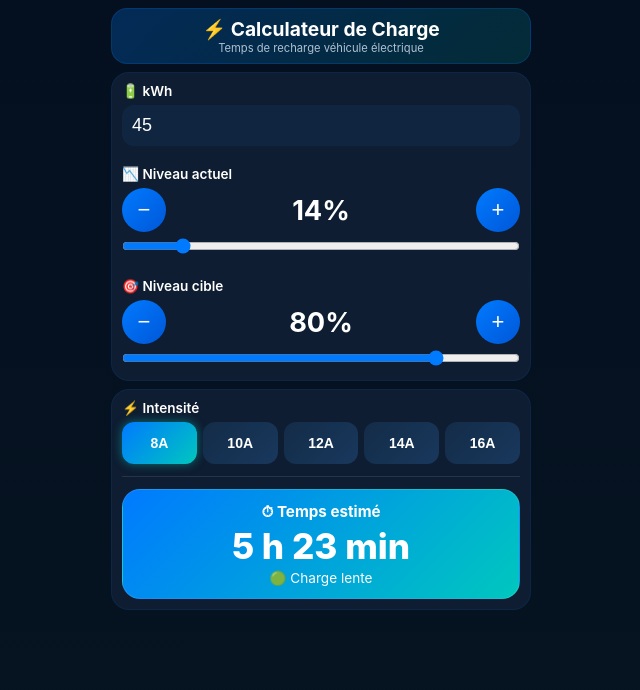
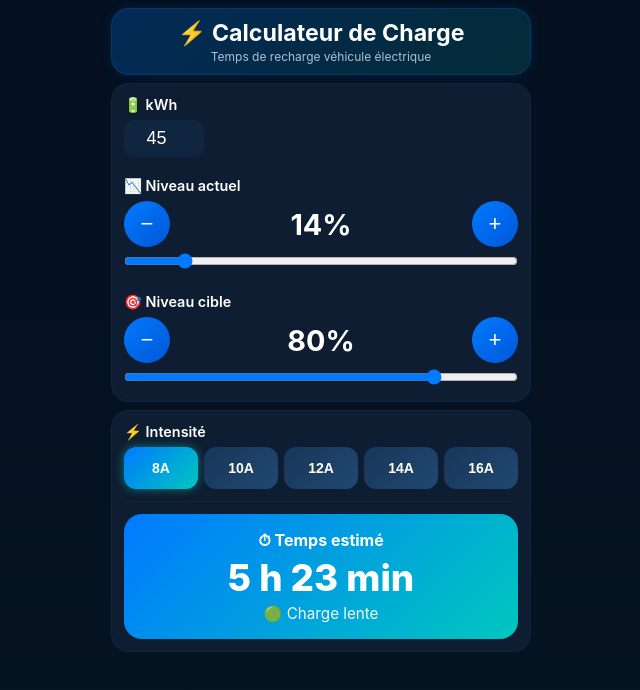
Before and after one commit to totoelect/calculateur-charge, a plain HTML site: page index.html in a window 1280 px wide. Shown: the whole page, without its empty margins (319-959 px from the left). Drawn offline with Linux system fonts and the light colour scheme.

Commit message:
Refactor CSS variables and styles for consistency

```diff
--- a/style.css
+++ b/style.css
@@ -42,6 +42,8 @@ color:white;
 padding:8px;
 }
 
+/* Container */
+
 .container{
 
 max-width:420px;
@@ -58,11 +60,11 @@ gap:8px;
 
 .vehicle-banner{
 
-padding:8px;
+padding:10px;
 
 text-align:center;
 
-border-radius:16px;
+border-radius:18px;
 
 background:
 linear-gradient(
@@ -72,19 +74,25 @@ rgba(0,199,190,.15)
 );
 
 border:
-1px solid rgba(0,122,255,.2);
+1px solid rgba(0,122,255,.20);
+
+box-shadow:
+0 0 12px
+rgba(0,122,255,.15);
 }
 
 .vehicle-banner h2{
 
-font-size:1.2rem;
+font-size:1.45rem;
 
 font-weight:700;
+
+margin-bottom:2px;
 }
 
 .vehicle-banner p{
 
-font-size:.7rem;
+font-size:.75rem;
 
 color:var(--text2);
 }
@@ -93,7 +101,7 @@ color:var(--text2);
 
 .card{
 
-padding:10px;
+padding:12px;
 
 border-radius:18px;
 
@@ -104,37 +112,41 @@ border:
 1px solid rgba(0,122,255,.10);
 }
 
+/* Labels */
+
 .card label{
 
 display:block;
 
-font-size:.85rem;
+font-size:.9rem;
 
 font-weight:600;
 
 margin-bottom:6px;
 }
 
-/* Batterie */
+/* Champ capacité */
 
-input[type=number]{
+#capacite{
 
-width:100%;
+width:80px;
 
-padding:10px;
+padding:8px;
+
+background:#102640;
 
 border:none;
 
-border-radius:12px;
-
-background:#102640;
+border-radius:10px;
 
 color:white;
 
 font-size:18px;
+
+text-align:center;
 }
 
-input[type=number]:focus{
+#capacite:focus{
 
 outline:none;
 }
@@ -154,15 +166,15 @@ margin-bottom:4px;
 
 .controls span{
 
-font-size:1.7rem;
+font-size:1.8rem;
 
-font-weight:bold;
+font-weight:700;
 }
 
 .controls button{
 
-width:44px;
-height:44px;
+width:46px;
+height:46px;
 
 border:none;
 
@@ -178,9 +190,16 @@ linear-gradient(
 color:white;
 
 font-size:22px;
+
+cursor:pointer;
 }
 
-input[type=range]{
+.controls button:active{
+
+transform:scale(.96);
+}
+
+input[type="range"]{
 
 width:100%;
 
@@ -214,8 +233,8 @@ border-radius:12px;
 background:
 linear-gradient(
 135deg,
-#132C48,
-#19385D
+#183658,
+#214872
 );
 
 color:white;
@@ -223,6 +242,8 @@ color:white;
 font-size:14px;
 
 font-weight:700;
+
+cursor:pointer;
 }
 
 .amp-btn.selected{
@@ -236,25 +257,14 @@ linear-gradient(
 
 box-shadow:
 0 0 10px
-rgba(0,199,190,.5);
+rgba(0,199,190,.55);
 }
 
-#ampValue{
-
-text-align:center;
-
-font-size:1.3rem;
-
-font-weight:bold;
-
-margin-top:8px;
-}
-
-/* RESULTAT */
+/* Résultat */
 
 .result{
 
-padding:12px;
+padding:16px;
 
 border-radius:18px;
 
@@ -266,32 +276,38 @@ linear-gradient(
 #007AFF,
 #00C7BE
 );
-
-border:
-1px solid rgba(255,255,255,.1);
 }
 
 .result h2{
 
-font-size:.95rem;
+font-size:1rem;
+
+margin-bottom:8px;
+}
+
+#temps{
+
+font-size:2.3rem;
+
+font-weight:800;
+
+line-height:1.1;
 
 margin-bottom:6px;
 }
 
-#temps{
+#etat{
 
-font-size:2.2rem;
+font-size:.95rem;
 
-font-weight:800;
-
-line-height:1.1;
+opacity:.95;
 }
 
-#etat{
+/* Ligne séparation */
 
-margin-top:4px;
+hr{
 
-font-size:.85rem;
+opacity:.25;
 }
 
 /* iPhone SE */
@@ -300,22 +316,31 @@ font-size:.85rem;
 
 .vehicle-banner{
 
-padding:6px;
+padding:8px;
 }
 
 .vehicle-banner h2{
 
-font-size:1.05rem;
+font-size:1.15rem;
 }
 
 .vehicle-banner p{
 
-font-size:.6rem;
+font-size:.65rem;
 }
 
 .card{
 
 padding:8px;
+}
+
+#capacite{
+
+width:70px;
+
+padding:6px;
+
+font-size:16px;
 }
 
 .controls button{
@@ -328,7 +353,7 @@ font-size:18px;
 
 .controls span{
 
-font-size:1.3rem;
+font-size:1.4rem;
 }
 
 .amp-btn{
@@ -340,12 +365,22 @@ font-size:12px;
 
 .result{
 
-padding:10px;
+padding:12px;
+}
+
+.result h2{
+
+font-size:.85rem;
 }
 
 #temps{
 
-font-size:1.8rem;
+font-size:1.9rem;
+}
+
+#etat{
+
+font-size:.8rem;
 }
 
 }
```
